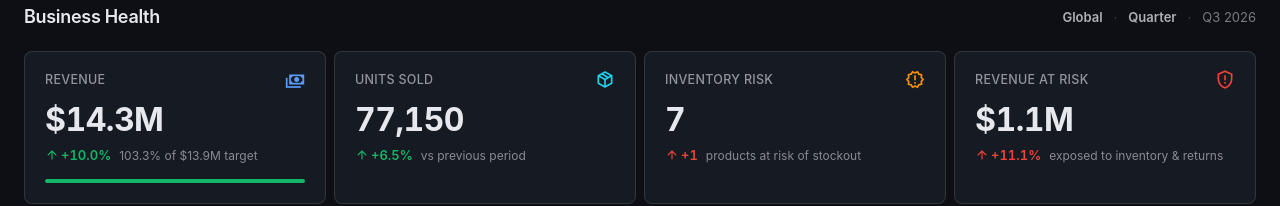
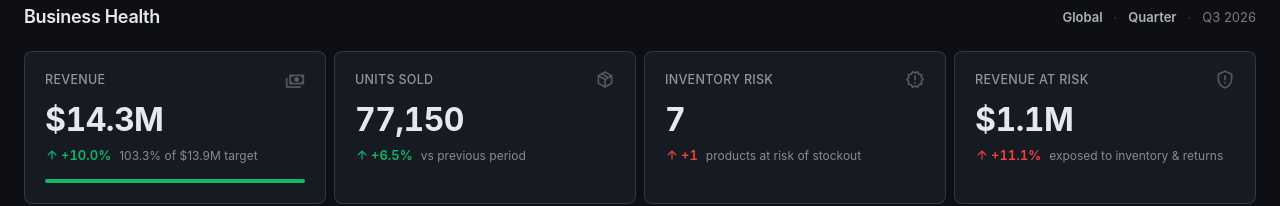
Before and after one commit to theuxgod/consumer-operations-dashboard, a Vue app: page / in a window 1280 px wide. Shown: the part 141-347 px from the top of the page. Built offline with nearby package versions, Linux system fonts and the light colour scheme.

Commit message:
refactor KPI card accent colors for improved consistency

```diff
--- a/src/views/HomeView.vue
+++ b/src/views/HomeView.vue
@@ -127,7 +127,6 @@ const kpiCards = computed(() => {
       deltaGood: k.revenue.deltaPct >= 0,
       footnote: `${k.revenue.targetAttainmentPct}% of ${usdCompact.format(k.revenue.target)} target`,
       attainment: k.revenue.targetAttainmentPct,
-      accent: 'primary',
     },
     {
       key: 'units',
@@ -138,7 +137,6 @@ const kpiCards = computed(() => {
       deltaGood: k.unitsSold.deltaPct >= 0,
       footnote: 'vs previous period',
       attainment: null,
-      accent: 'secondary',
     },
     {
       key: 'inventoryRisk',
@@ -149,7 +147,6 @@ const kpiCards = computed(() => {
       deltaGood: k.inventoryRisk.direction !== 'up',
       footnote: 'products at risk of stockout',
       attainment: null,
-      accent: 'warning',
     },
     {
       key: 'revenueAtRisk',
@@ -160,7 +157,6 @@ const kpiCards = computed(() => {
       deltaGood: k.revenueAtRisk.direction !== 'up',
       footnote: 'exposed to inventory & returns',
       attainment: null,
-      accent: 'error',
     },
   ]
 })
@@ -631,7 +627,6 @@ const chartPlugins = computed(() => {
                 <span class="kpi-card__label">{{ card.label }}</span>
                 <v-icon
                   :icon="card.icon"
-                  :color="card.accent"
                   size="20"
                   class="kpi-card__icon"
                 />
@@ -1226,6 +1221,9 @@ const chartPlugins = computed(() => {
   font-size: 12px;
   color: rgba(var(--v-theme-on-surface), 0.55);
 }
+.kpi-card__icon {
+  color: rgba(var(--v-theme-on-surface), 0.3);
+}
 .kpi-card__bar {
   margin-top: 14px;
 }
```
